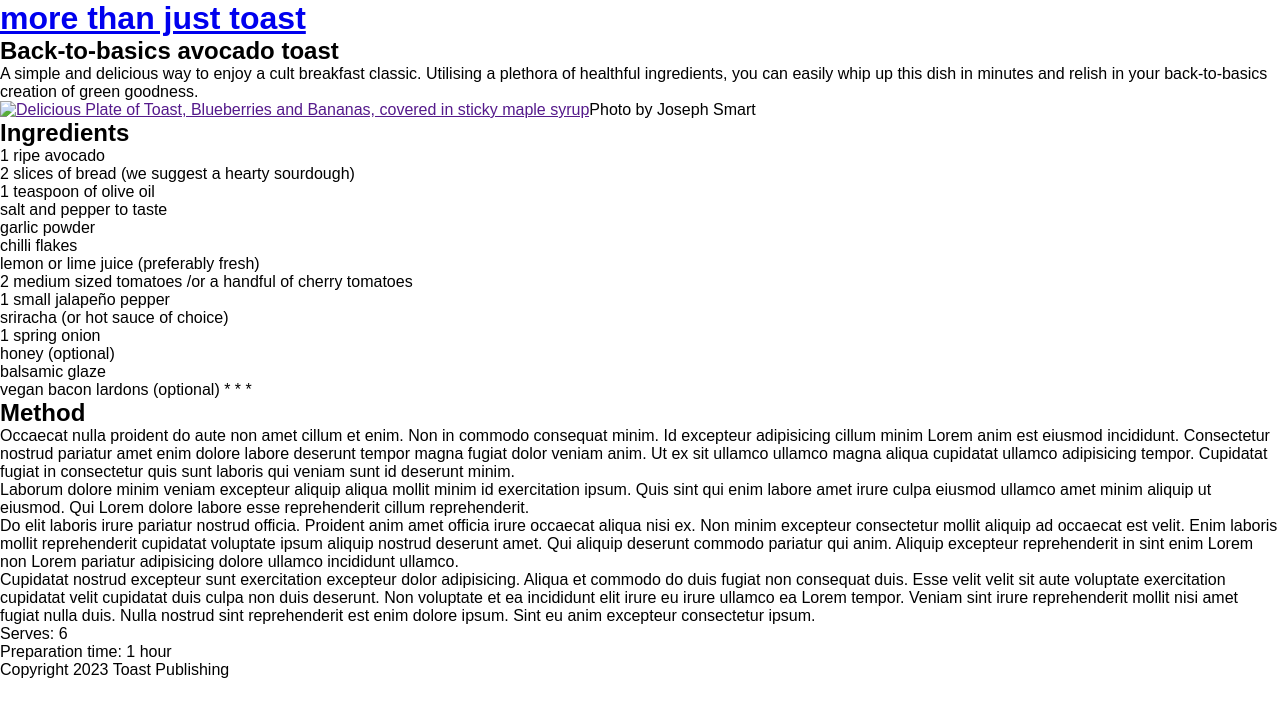
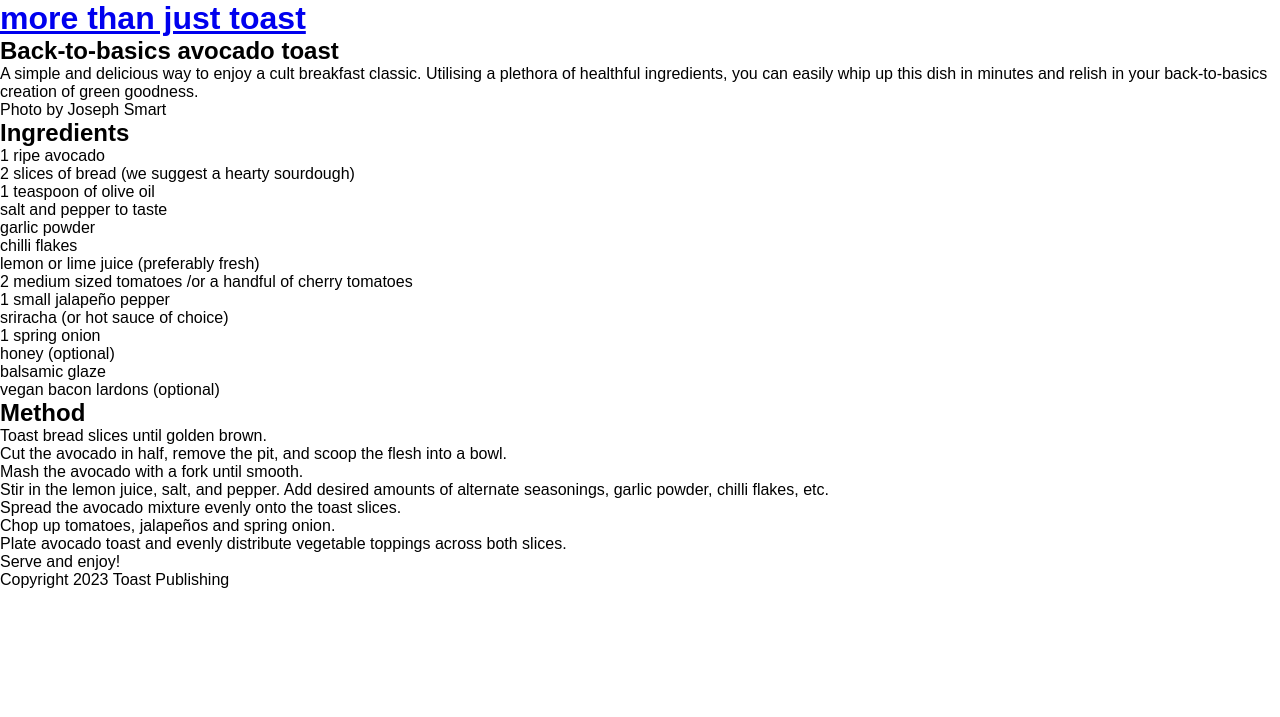
Before and after one commit to 19061287han/recipes, a Jekyll site: the page built from _recipes/recipe1.md, in a window 1280 px wide. Shown: the top 717 px of the page. Built offline with Jekyll 4.4.1, drawn with Linux system fonts in a browser that asks for light colours.

Commit message:
Update Recipe “recipe1”

```diff
--- a/_recipes/recipe1.md
+++ b/_recipes/recipe1.md
@@ -7,7 +7,7 @@ published: true
 ---
 A simple and delicious way to enjoy a cult breakfast classic. Utilising a plethora of healthful ingredients, you can easily whip up this dish in minutes and relish in your back-to-basics creation of green goodness.
 
-![Delicious Plate of Toast, Blueberries and Bananas, covered in sticky maple syrup]( "Photo by Joseph Smart")
+![]( "Photo by Joseph Smart")
 
 ## Ingredients
 
@@ -25,19 +25,14 @@ A simple and delicious way to enjoy a cult breakfast classic. Utilising a pletho
 * honey (optional)
 * balsamic glaze
 * v﻿egan bacon lardons (optional)
-*
-*
-*
 
 ## Method
 
-Occaecat nulla proident do aute non amet cillum et enim. Non in commodo consequat minim. Id excepteur adipisicing cillum minim Lorem anim est eiusmod incididunt. Consectetur nostrud pariatur amet enim dolore labore deserunt tempor magna fugiat dolor veniam anim. Ut ex sit ullamco ullamco magna aliqua cupidatat ullamco adipisicing tempor. Cupidatat fugiat in consectetur quis sunt laboris qui veniam sunt id deserunt minim.
-
-Laborum dolore minim veniam excepteur aliquip aliqua mollit minim id exercitation ipsum. Quis sint qui enim labore amet irure culpa eiusmod ullamco amet minim aliquip ut eiusmod. Qui Lorem dolore labore esse reprehenderit cillum reprehenderit.
-
-Do elit laboris irure pariatur nostrud officia. Proident anim amet officia irure occaecat aliqua nisi ex. Non minim excepteur consectetur mollit aliquip ad occaecat est velit. Enim laboris mollit reprehenderit cupidatat voluptate ipsum aliquip nostrud deserunt amet. Qui aliquip deserunt commodo pariatur qui anim. Aliquip excepteur reprehenderit in sint enim Lorem non Lorem pariatur adipisicing dolore ullamco incididunt ullamco.
-
-Cupidatat nostrud excepteur sunt exercitation excepteur dolor adipisicing. Aliqua et commodo do duis fugiat non consequat duis. Esse velit velit sit aute voluptate exercitation cupidatat velit cupidatat duis culpa non duis deserunt. Non voluptate et ea incididunt elit irure eu irure ullamco ea Lorem tempor. Veniam sint irure reprehenderit mollit nisi amet fugiat nulla duis. Nulla nostrud sint reprehenderit est enim dolore ipsum. Sint eu anim excepteur consectetur ipsum.
-
-* Serves: 6
-* Preparation time: 1 hour
+1. Toast bread slices until golden brown.
+2. Cut the avocado in half, remove the pit, and scoop the flesh into a bowl.
+3. Mash the avocado with a fork until smooth.
+4. Stir in the lemon juice, salt, and pepper. Add desired amounts of alternate seasonings, garlic powder, chilli flakes, etc.
+5. Spread the avocado mixture evenly onto the toast slices.
+6. Chop up tomatoes, jalapeños and spring onion.
+7. P﻿late avocado toast and evenly distribute vegetable toppings across both slices.
+8. Serve and enjoy!
```
